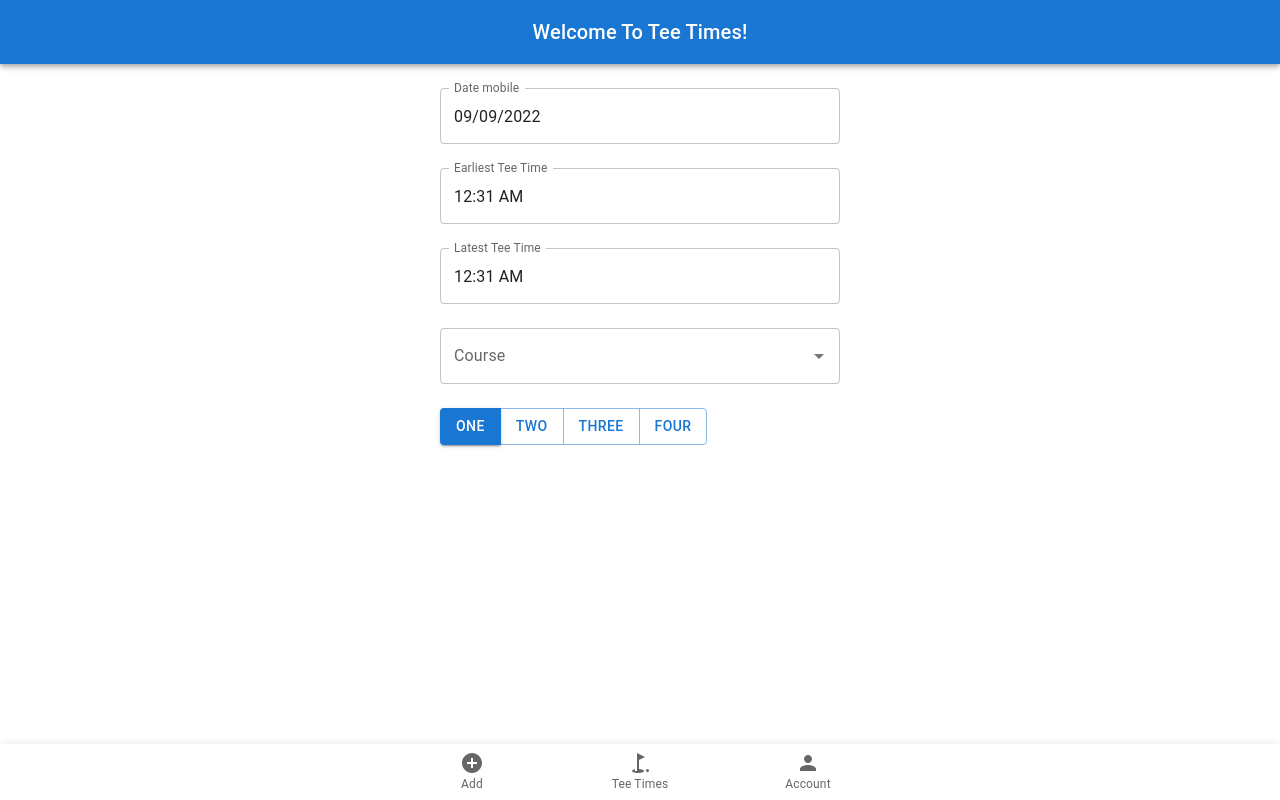
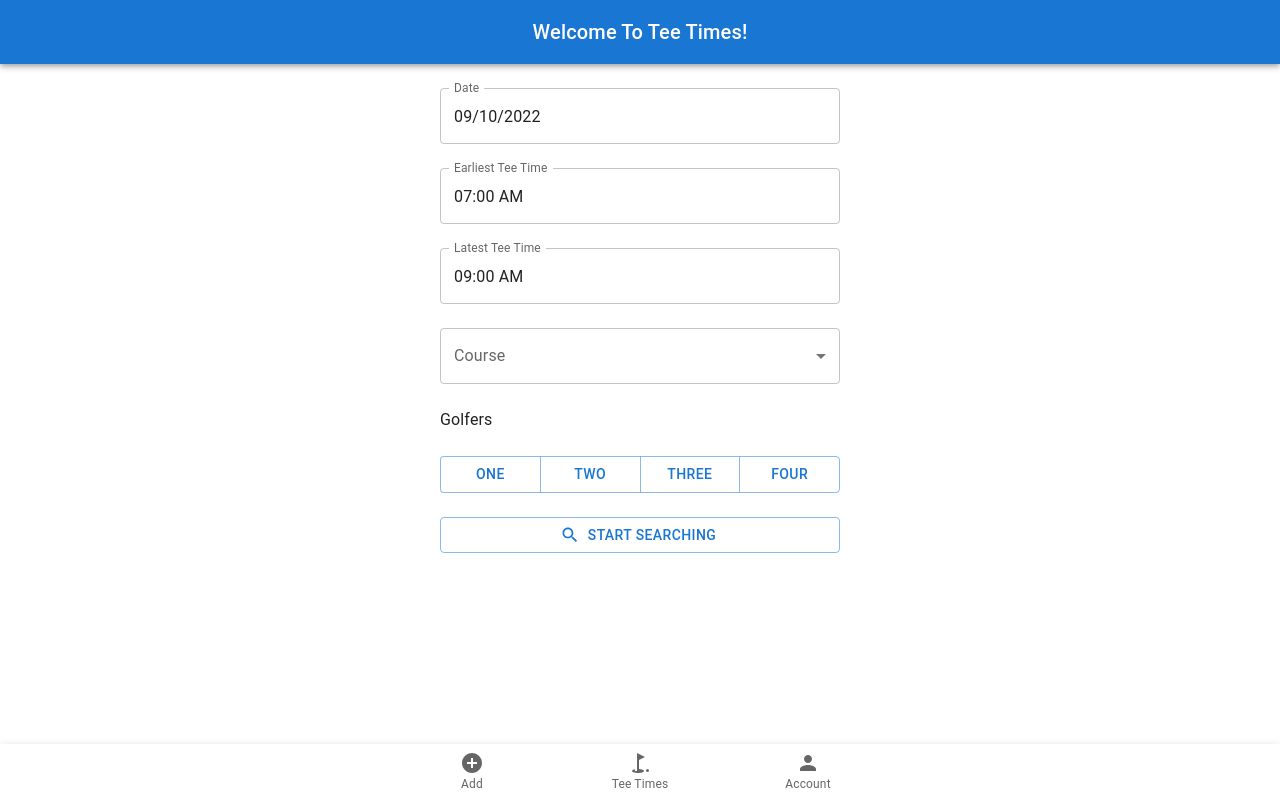
Before and after one commit to robjameva/tee-time-notifications, a React (Create React App) app in the folder client/: page /create-tee-time in a window 1280 px wide. Built offline with nearby package versions, Linux system fonts and the light colour scheme.

Commit message:
working on add page functionality

```diff
--- a/client/src/components/AddTeeTime/index.jsx
+++ b/client/src/components/AddTeeTime/index.jsx
@@ -1,39 +1,126 @@
-import React, { useState } from "react";
+import React, { useState, useRef, useEffect } from "react";
 import dayjs from 'dayjs';
 import { LocalizationProvider } from '@mui/x-date-pickers/LocalizationProvider';
 import { AdapterDayjs } from '@mui/x-date-pickers/AdapterDayjs';
 import { TimePicker } from '@mui/x-date-pickers/TimePicker';
 import { DesktopDatePicker } from '@mui/x-date-pickers/DesktopDatePicker';
 import { MobileDatePicker } from '@mui/x-date-pickers/MobileDatePicker';
+import Slider from '@mui/material/Slider';
+import Typography from '@mui/material/Typography';
+import SearchIcon from '@mui/icons-material/Search';
+import InputLabel from '@mui/material/InputLabel';
+import MenuItem from '@mui/material/MenuItem';
+import FormControl from '@mui/material/FormControl';
+import OutlinedInput from '@mui/material/OutlinedInput';
+import Select from '@mui/material/Select';
 import { Button, ButtonGroup, Autocomplete, Box, TextField, Stack } from "@mui/material";
+import { useMutation } from '@apollo/client';
+import { CREATE_TEETIME } from '../../utils/mutations';
 
 function AddTeeTime({ desktop }) {
-  // const [startTime, setValue] = React.useState(dayjs('2014-08-18T21:11:54'));
-  const [date, setDateValue] = useState(dayjs());
-  const [startTime, setStartTimeValue] = useState(dayjs());
-  const [endTime, setEndTimeValue] = useState(dayjs());
+  const dateInputRef = useRef(null);
+
+  useEffect(() => {
+    let dateValue = dateInputRef.current.querySelector('input').value;
+    setDateValue(dateValue);
+  }, []);
+
+  const [date, setDateValue] = useState(dayjs().add(1, 'day').hour(0).minute(0));
+  const [startTime, setStartTimeValue] = useState(dayjs().add(1, 'day').hour(7).minute(0));
+  const [endTime, setEndTimeValue] = useState(dayjs().add(1, 'day').hour(9).minute(0));
+  const [course, setCourse] = useState('');
+  const [players, setPlayers] = useState([]);
 
   // TODO: Make Dynamic
-  const courses = ["Sunset Valley", "Birkshire Valley", "Pinch Brook", "Flanders R/G", "Flanders B/W"];
+  const courses = [
+    {
+      "id": 5150,
+      "course": "Birkshire Valley"
+    },
+    {
+      "id": 5151,
+      "course": "Flanders B/W"
+    },
+    {
+      "id": 5152,
+      "course": "Pinch Brook"
+    },
+    {
+      "id": 5153,
+      "course": "Sunset Valley"
+    },
+    {
+      "id": 9535,
+      "course": "Flanders R/G"
+    },
+  ];
+
+  const [createTeetime] = useMutation(CREATE_TEETIME);
+
+
+  const handleCreate = async (event) => {
+    event.preventDefault();
+
+    let day = dayjs(date).format('YYYY-MM-DD')
+    let start_hour = startTime.format('HH')
+    let start_minute = startTime.format('mm')
+    let start_time = formatDate(day, start_hour, start_minute)
+
+    let end_hour = endTime.format('HH')
+    let end_minute = endTime.format('mm')
+    let end_time = formatDate(day, end_hour, end_minute)
+
+    console.log('startTime: ', start_time)
+    console.log('endTime: ', end_time)
+    console.log('course: ', course)
+    console.log('players: ', players)
+
+    try {
+      const { data } = await createTeetime({
+        variables: {
+          input: {
+            course_id: course,
+            start_time: start_time,
+            end_time: end_time,
+            number_of_players: players,
+            user: "630280d9e88a3635cd76cf7c",
+            // priority: 10,
+          }
+        }
+      });
+
+    } catch (e) {
+      console.error(e);
+    }
+  };
 
   const handleDateChange = (newValue) => {
+    // setDateValue(newValue.format('MM/DD/YYYY'));
     setDateValue(newValue);
   };
 
   const handleStartTimeChange = (newValue) => {
-    console.log(newValue);
     setStartTimeValue(newValue);
   }
 
   const handleEndTimeChange = (newValue) => {
-    console.log(newValue);
     setEndTimeValue(newValue);
   }
 
-  const buttonClick = (event) => {
-    console.log(event);
-    let button = event.target;
-    button.variant = 'outlined';
+  const handleCourseChange = (newValue) => {
+    setCourse(newValue.target.value);
+  }
+
+  const handlePlayerCountChange = (value) => {
+    if (players.includes(value)) {
+      setPlayers(players.filter(player => player !== value));
+    } else {
+      setPlayers(players.concat(value));
+    }
+  }
+
+  const formatDate = (day, hour, minute) => {
+    return `${day}T${hour}:${minute}:00.000Z`
   }
 
   return (
@@ -42,20 +129,24 @@ function AddTeeTime({ desktop }) {
         <Stack spacing={3} sx={{ width: '80%', maxWidth: '400px' }}>
           {desktop &&
             <DesktopDatePicker
-              label="Date desktop"
+              label="Date"
               inputFormat="MM/DD/YYYY"
+              minDate={dayjs().add(1, 'day')}
+              maxDate={dayjs().add(7, 'day')}
               value={date}
               onChange={handleDateChange}
-              renderInput={(params) => <TextField {...params} />}
+              renderInput={(params) => <TextField {...params} ref={dateInputRef} />}
             />
           }
           {!desktop &&
             <MobileDatePicker
-              label="Date mobile"
+              label="Date"
               inputFormat="MM/DD/YYYY"
+              minDate={dayjs().add(1, 'day')}
+              maxDate={dayjs().add(7, 'day')}
               value={date}
               onChange={handleDateChange}
-              renderInput={(params) => <TextField {...params} />}
+              renderInput={(params) => <TextField {...params} ref={dateInputRef} />}
             />
           }
           <TimePicker
@@ -70,25 +161,32 @@ function AddTeeTime({ desktop }) {
             onChange={handleEndTimeChange}
             renderInput={(params) => <TextField {...params} />}
           />
-          <Autocomplete
-            id="tags-outlined"
-            options={courses}
-            getOptionLabel={(option) => option}
-            filterSelectedOptions
-            renderInput={(params) => (
-              <TextField
-                {...params}
-                label="Course"
-                placeholder="Select a course"
-              />
-            )}
-          />
-          <ButtonGroup aria-label="outlined button group">
-            <Button variant="contained" onClick={buttonClick}>One</Button>
-            <Button>Two</Button>
-            <Button>Three</Button>
-            <Button>Four</Button>
+          <FormControl fullWidth>
+            <InputLabel id="course-select">Course</InputLabel>
+            <Select
+              labelId="course-select"
+              id="demo-simple-select"
+              label="Course"
+              value={course}
+              onChange={handleCourseChange}
+            >
+              {courses.map((course) => (
+                <MenuItem key={course.id} value={course.id}>
+                  {course.course}
+                </MenuItem>
+              ))}
+            </Select>
+          </FormControl>
+          <Typography gutterBottom>Golfers</Typography>
+          <ButtonGroup fullWidth={true} variant="outlined" aria-label="outlined primary button group">
+            <Button onClick={() => handlePlayerCountChange(1)} variant={players.includes(1) ? 'contained' : 'outlined'}>One</Button>
+            <Button onClick={() => handlePlayerCountChange(2)} variant={players.includes(2) ? 'contained' : 'outlined'}>Two</Button>
+            <Button onClick={() => handlePlayerCountChange(3)} variant={players.includes(3) ? 'contained' : 'outlined'}>Three</Button>
+            <Button onClick={() => handlePlayerCountChange(4)} variant={players.includes(4) ? 'contained' : 'outlined'}>Four</Button>
           </ButtonGroup>
+          <Button onClick={handleCreate} variant="outlined" startIcon={<SearchIcon />}>
+            Start Searching
+          </Button>
         </Stack>
       </LocalizationProvider>
     </Box>
```
